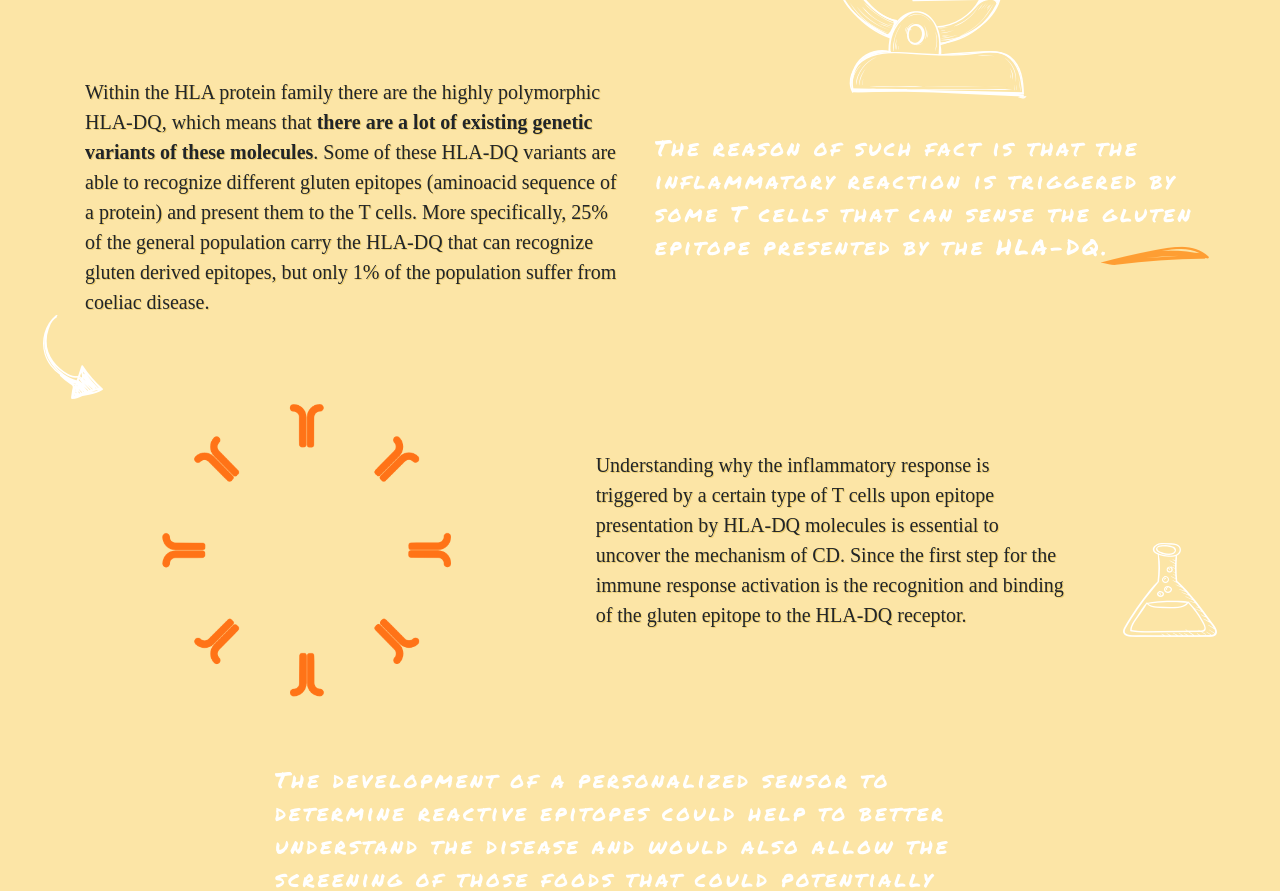
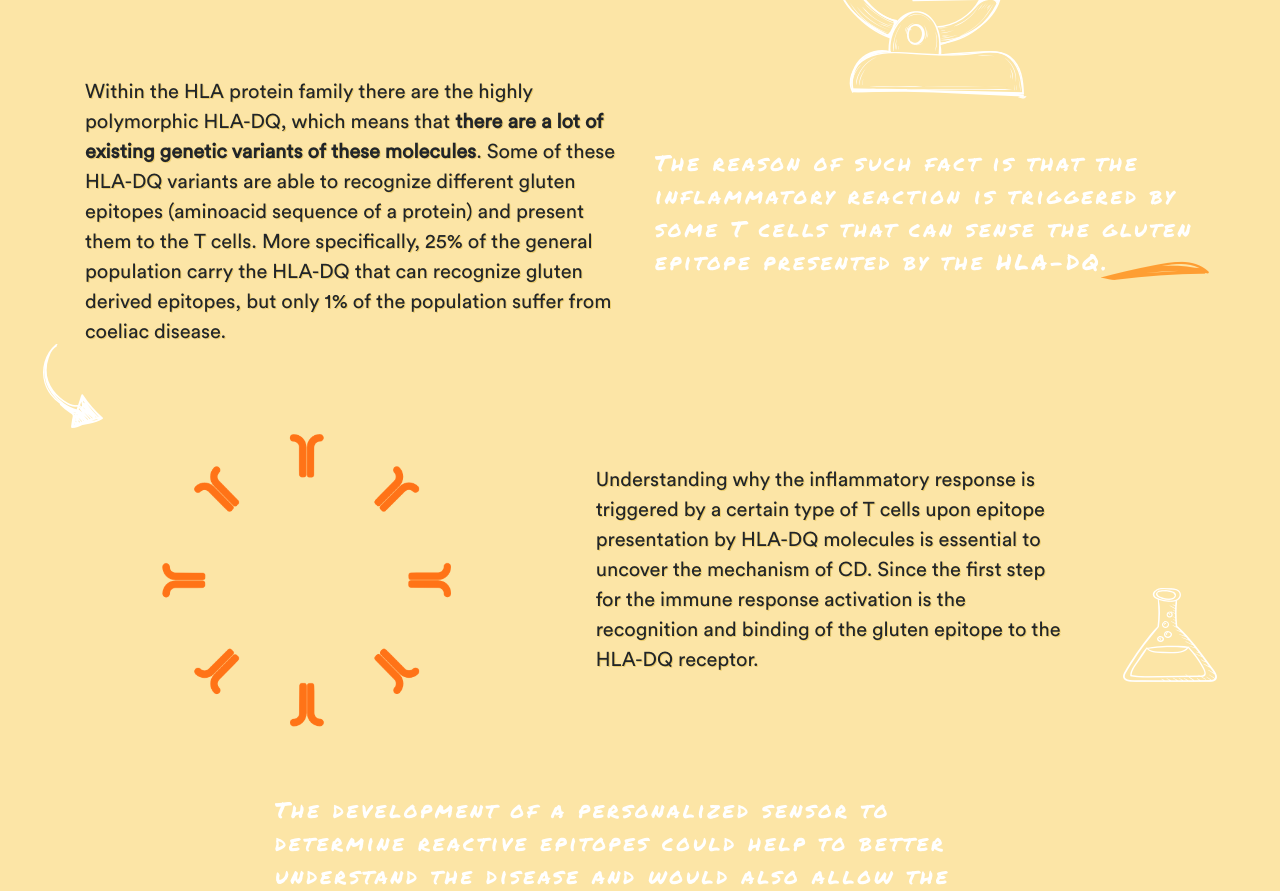
Before and after one commit to Bioiqs-iGem/BioIQS-2018iGEM-wiki, a website with bundled scripts: page index.html in a window 1280 px wide. Shown: the part 1973-2864 px from the top of the page. Built offline with nearby package versions, Linux system fonts and the light colour scheme; files whose address does not match are found by name; a web font is replaced by a local one.

Commit message:
versio 16/10/18 vespre + fonts arreglades

```diff
--- a/styles/new-age.css
+++ b/styles/new-age.css
@@ -4,16 +4,20 @@
  * Licensed under MIT (https://github.com/BlackrockDigital/startbootstrap-new-age/blob/master/LICENSE)
  */
 
+
 @font-face {
     font-family: "CircularStd-Bold";
-    src: url('CircularStd-Bold.otf') format('opentype');
+    src: url("fonts/CircularStd-Bold.otf");
+}
 
+@font-face {
     font-family: "CircularStd-Medium";
-    src: url('CircularStd-Medium.otf') format('opentype');
+    src: url("fonts/CircularStd-Medium.otf");
+}
 
+@font-face {
     font-family: "CircularStd-Book";
-    src: url('CircularStd-Book.otf') format('opentype');
-
+    src: url("fonts/CircularStd-Book.otf");
 }
 
 /*EXAMPLE BUTTON TO TOP*/
```
